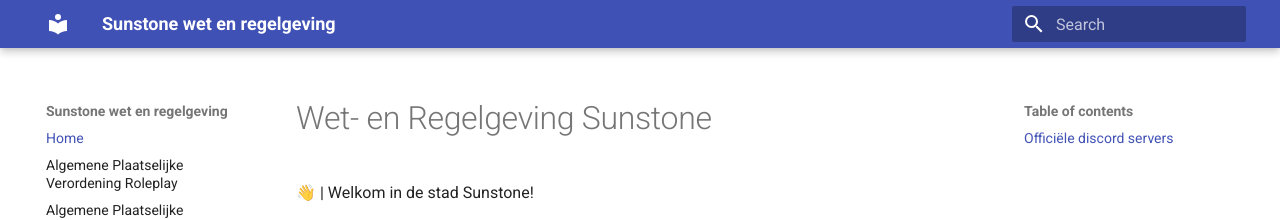
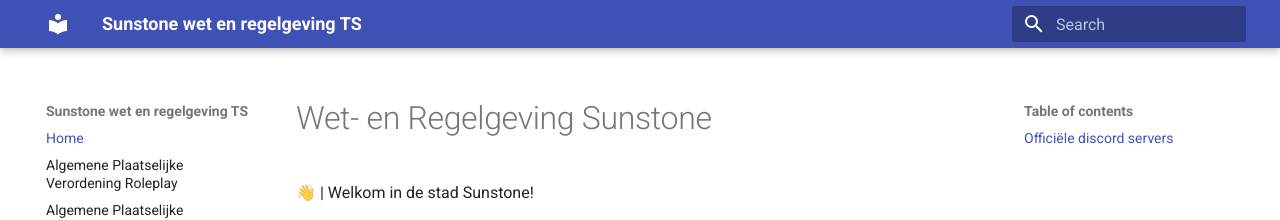
Before and after one commit to mickjoel/wetboek.sunstone, an MkDocs documentation site: the page built from docs/index.md, in a window 1280 px wide. Shown: the top 220 px of the page. Built offline with MkDocs 1.6.1 and Material for MkDocs 9.7.7, drawn with Linux system fonts in a browser that asks for light colours; part of the change alters nothing that is shown.

```diff
--- a/mkdocs.yml
+++ b/mkdocs.yml
@@ -1,4 +1,5 @@
-site_name: Sunstone wet en regelgeving
+site_name: Sunstone wet en regelgeving RP
+site_name: Sunstone wet en regelgeving TS
 
 theme:
   name: material
```
